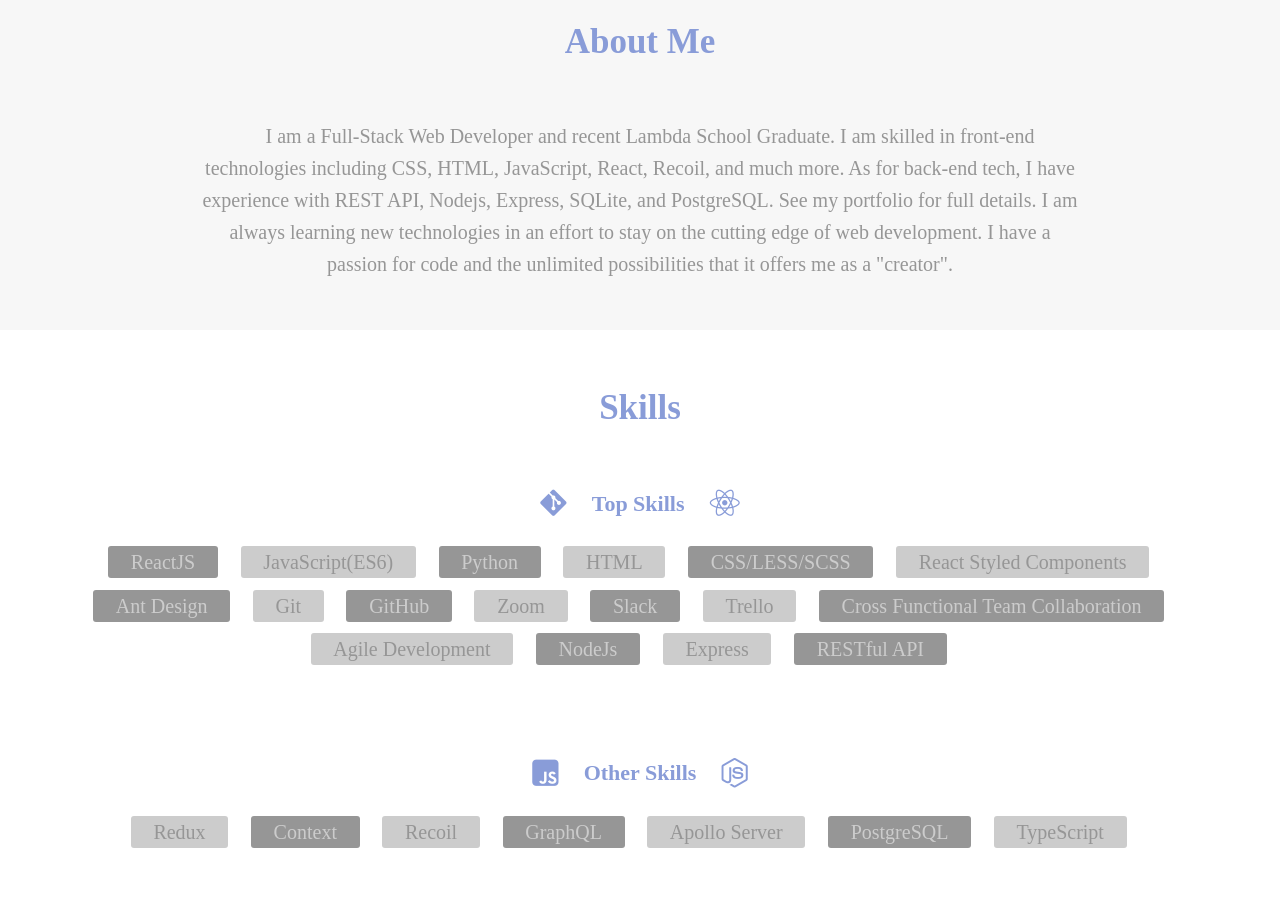
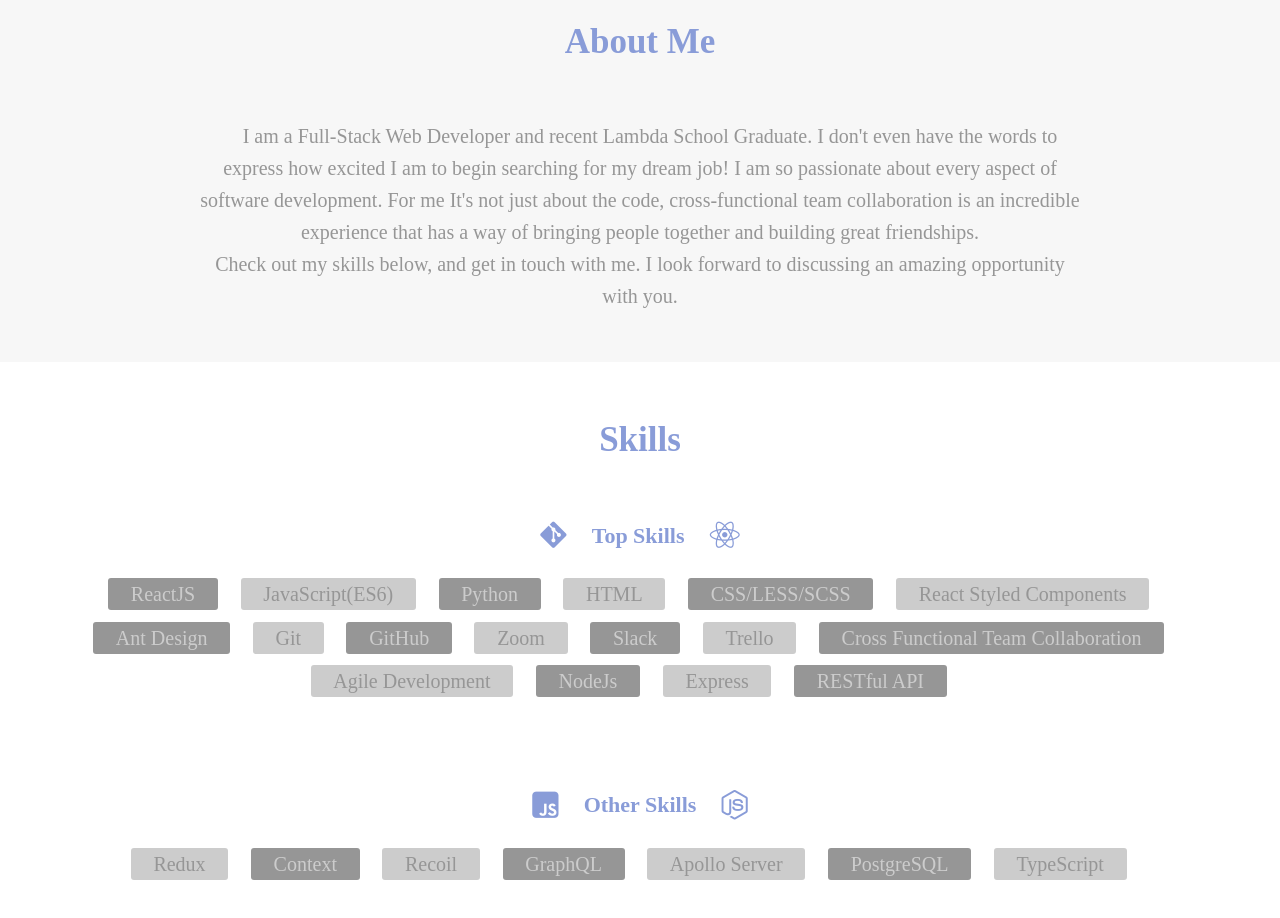
Before and after one commit to fuston05/scott-fuston-portfolio, a React (Create React App) app: page / in a window 1280 px wide. Shown: the part 1420-2338 px from the top of the page. Built offline with nearby package versions, Linux system fonts and the light colour scheme.

Commit message:
updates about section

```diff
--- a/src/components/About/About.tsx
+++ b/src/components/About/About.tsx
@@ -10,12 +10,9 @@ const About: React.FC = () => {
         <p>
           {" "}
           &nbsp;&nbsp;&nbsp; I am a Full-Stack Web Developer and recent Lambda
-          School Graduate. I am skilled in front-end technologies including CSS, HTML, JavaScript, React, Recoil, and much more. As for back-end
-          tech, I have experience with REST API, Nodejs, Express, SQLite, and
-          PostgreSQL. See my portfolio for full details. I am always learning
-          new technologies in an effort to stay on the cutting edge of web
-          development. I have a passion for code and the unlimited possibilities
-          that it offers me as a "creator".
+          School Graduate. I don't even have the words to express how excited I am to begin searching for my dream job! I am so passionate about every aspect of software development. For me It's not just about the code, cross-functional team collaboration is an incredible experience that has a way of bringing people together and building great friendships.
+          <br />
+          Check out my skills below, and get in touch with me. I look forward to discussing an amazing opportunity with you.
         </p>
       </div>
     </section>
```
